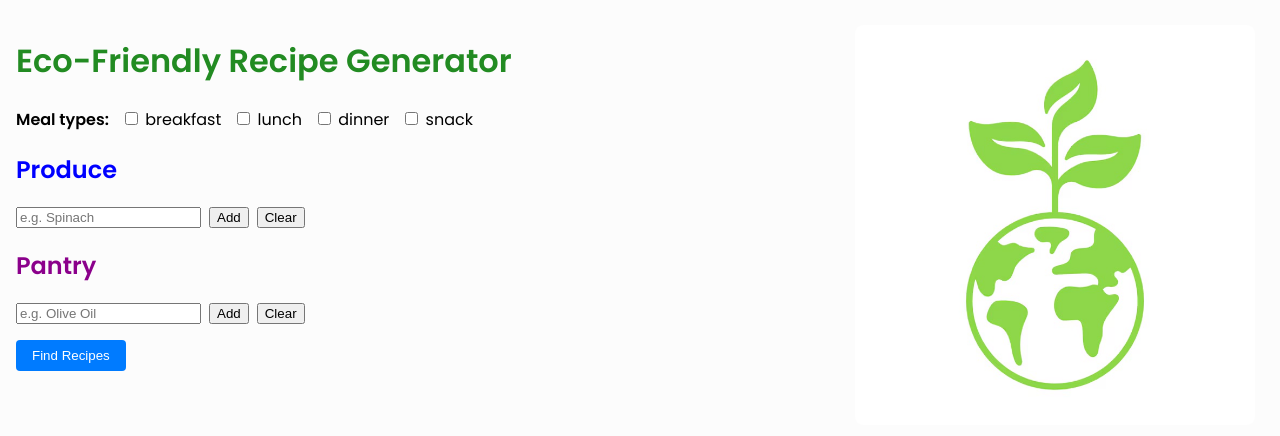
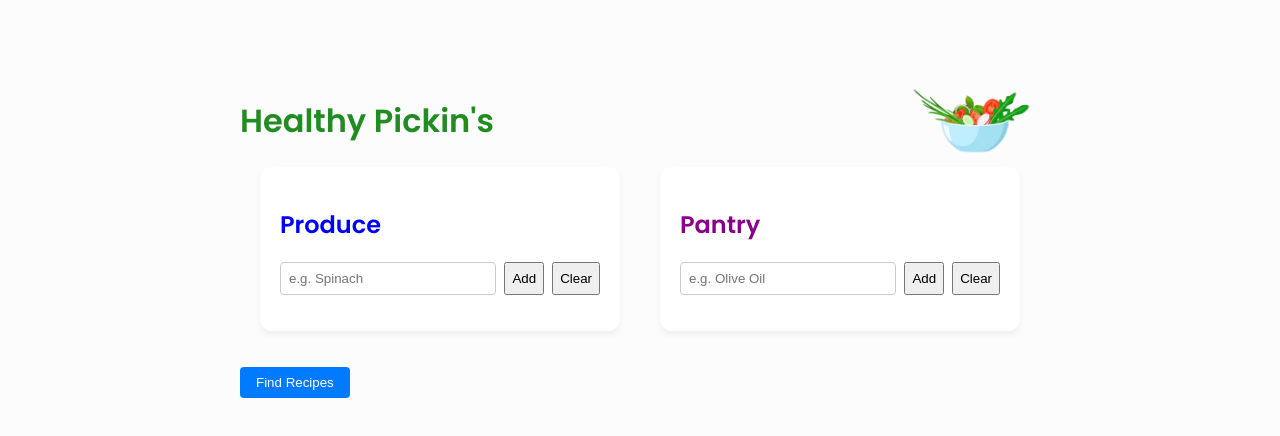
Before and after one commit to nikitahuynh/healthy-pickins, a React (Create React App) app: page / in a window 1280 px wide. Shown: the top 436 px of the page. Built offline with nearby package versions, Linux system fonts and the light colour scheme.

Commit message:
formatting final changes

```diff
--- a/src/App.css
+++ b/src/App.css
@@ -3,13 +3,46 @@
   padding: 1rem;
   font-family: 'Poppins', sans-serif;
   position: relative;
+  max-width: 800px;
+  margin: 60px auto;
+}
+
+.input-sections {
+  display: flex;
+  justify-content: center; /* Centers the two columns */
+  gap: 40px;               /* Space between Produce and Pantry */
+  margin: 20px auto;
+  max-width: 1000px;       /* Keeps the layout from getting too wide */
+  padding: 0 20px;
+}
+
+.input-sections section {
+  flex: 1;                 /* Gives both columns equal width */
+  min-width: 300px;        /* Prevents them from getting too squished */
+  background: #ffffff;
+  padding: 20px;
+  border-radius: 12px;
+  box-shadow: 0 4px 6px rgba(0,0,0,0.05);
+}
+
+.input-group {
+  display: flex;
+  gap: 5px;
+  margin-bottom: 15px;
+}
+
+.input-group input {
+  flex: 1; /* Input takes up remaining space */
+  padding: 8px;
+  border: 1px solid #ccc;
+  border-radius: 4px;
 }
 
 .logo {
   position: absolute;
   top: 25px;
   right: 25px;
-  width: 400px;
+  width: 120px;
   height: auto;
   border-radius: 8px;
 }
--- a/src/App.js
+++ b/src/App.js
@@ -1,7 +1,7 @@
 import React, { useEffect, useState } from 'react';
 import { createClient } from '@supabase/supabase-js';
 import './App.css';
-import EcoLogo from './EcoPic3.jpeg';
+import EcoLogo from './EcoPic5.png';
 
 // --- SUPABASE INITIALIZATION ---
 const supabaseUrl = 'https://pbfmfpoctekrcmjzjuhw.supabase.co';
@@ -171,17 +171,8 @@ function App() {
 
   return (
     <div className="App">
+      <h1>Healthy Pickin's</h1>
       <img src={EcoLogo} alt="Logo" className="logo" />
-      <h1>Eco-Friendly Recipe Generator</h1>
-
-      <div className="meal-type-row">
-        <span className="meal-type-label">Meal types:</span>
-        {Object.keys(mealTypes).map(type => (
-          <label key={type} className="checkbox-label">
-            <input type="checkbox" checked={mealTypes[type]} onChange={() => toggleMealType(type)} /> {type}
-          </label>
-        ))}
-      </div>
 
       <div className="input-sections">
         <section>
```
Also changed, not shown: src/EcoPic4Edited.jpg (added), src/EcoPic5.png (added).
